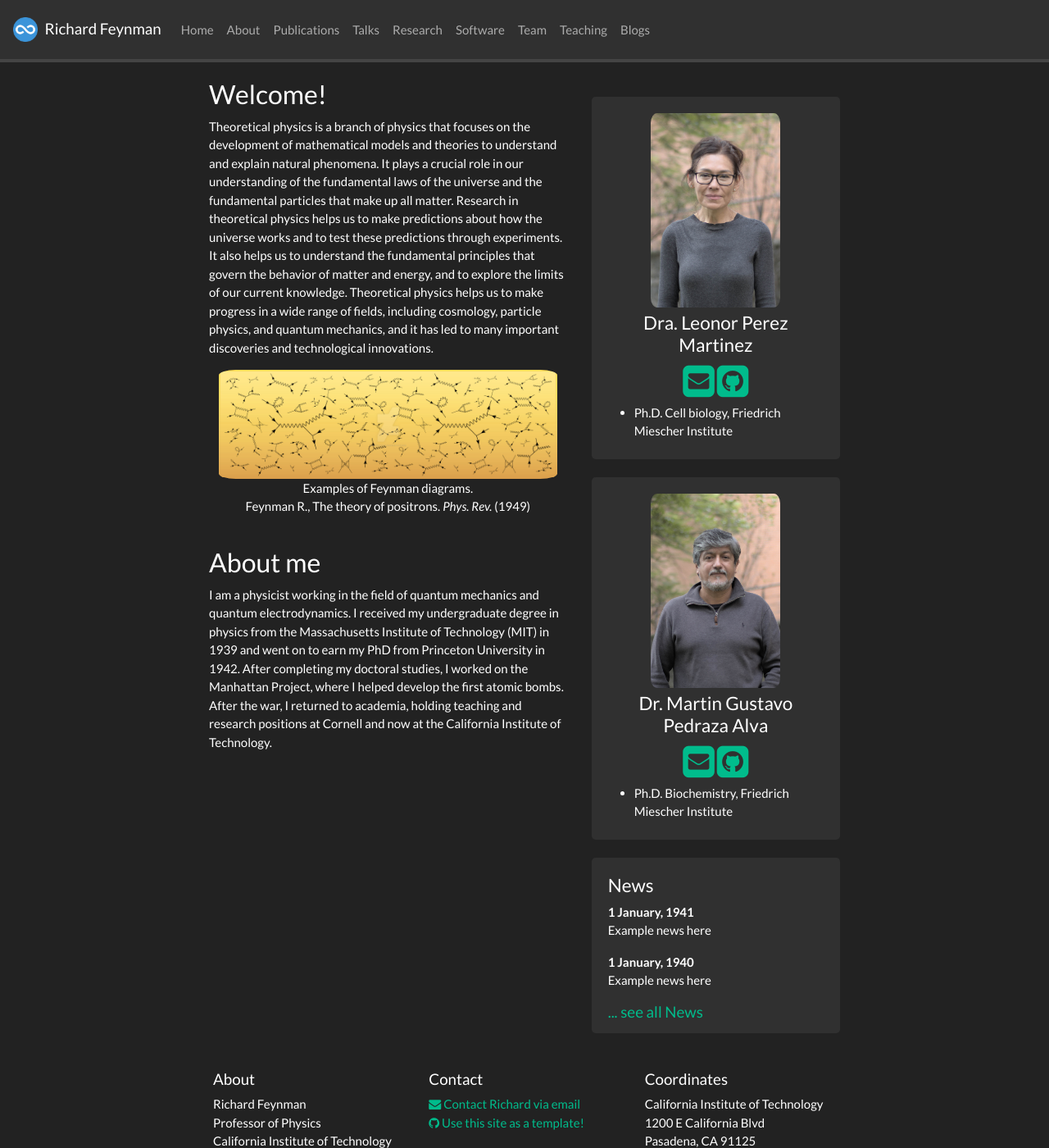
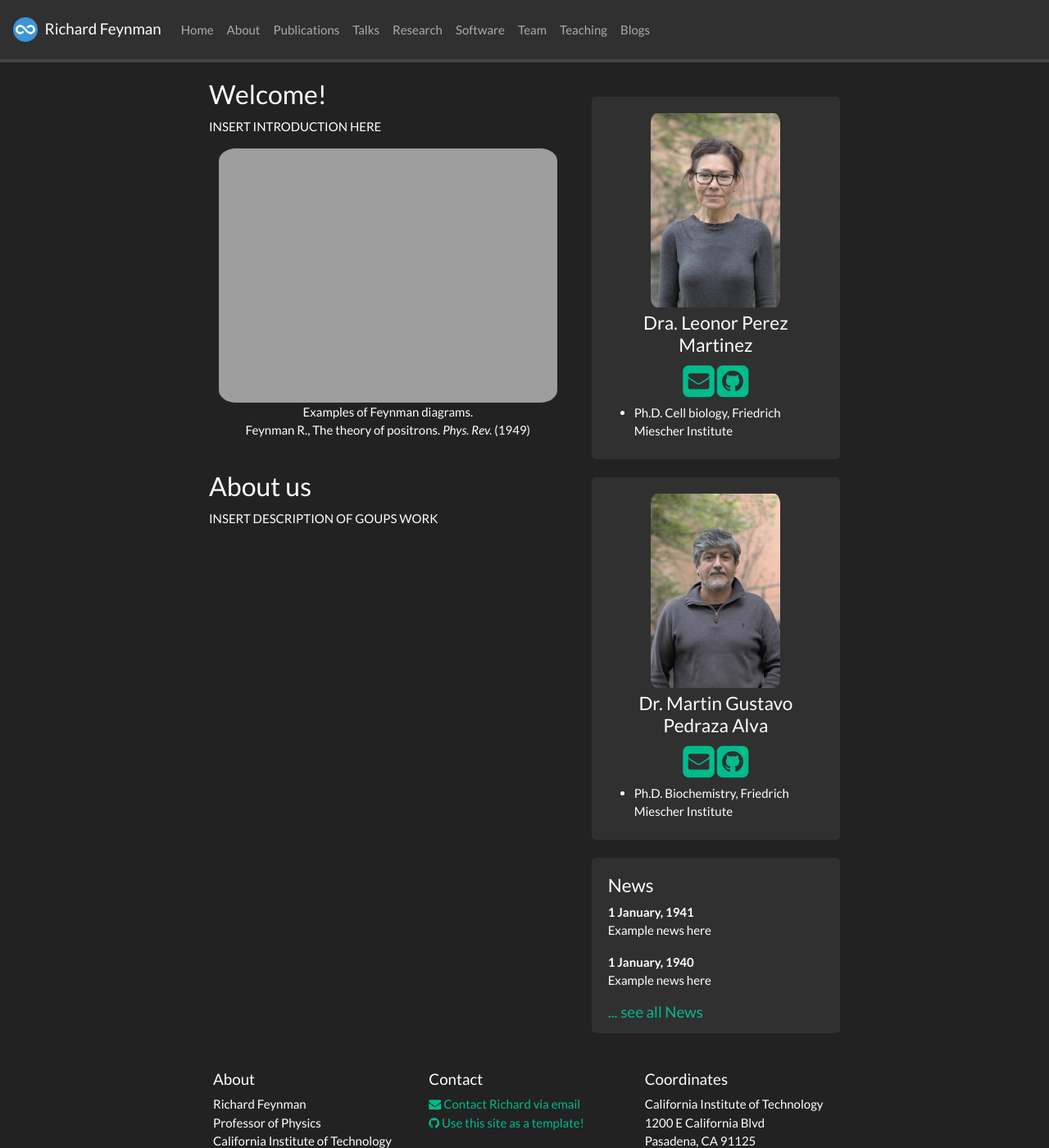
Before and after one commit to NeuroInmuno-IBT/NeuroInmuno-IBT.github.io, a Jekyll site: the page built from _pages/home.md, in a window 1280 px wide and 1400 px high. Shown: the whole window at 82% size. Built offline with Jekyll 4.4.1, drawn with Linux system fonts in a browser that asks for light colours; nearby versions of some CDN libraries; a style sheet for code colours, icons or effects is not loaded.

Commit message:
Update home.md

```diff
--- a/_pages/home.md
+++ b/_pages/home.md
@@ -7,16 +7,12 @@ permalink: /
 
 ### Welcome!
 
-Theoretical physics is a branch of physics that focuses on the development of mathematical models and theories to understand and explain natural phenomena.
-It plays a crucial role in our understanding of the fundamental laws of the universe and the fundamental particles that make up all matter.
-Research in theoretical physics helps us to make predictions about how the universe works and to test these predictions through experiments.
-It also helps us to understand the fundamental principles that govern the behavior of matter and energy, and to explore the limits of our current knowledge.
-Theoretical physics helps us to make progress in a wide range of fields, including cosmology, particle physics, and quantum mechanics, and it has led to many important discoveries and technological innovations.
+INSERT INTRODUCTION HERE
 
 <div class="container">
 <div class="row">
 <center>
-<img src="{{ site.url }}{{ site.baseurl }}/images/banner.jpg" width="100%"/><br/>
+<img src="{{ site.url }}{{ site.baseurl }}/images/BrainWords.jpg" width="100%"/><br/>
 Examples of Feynman diagrams. <br/>
 Feynman R., The theory of positrons. <i>Phys. Rev.</i> (1949)
 </center>
@@ -24,9 +20,6 @@ Feynman R., The theory of positrons. <i>Phys. Rev.</i> (1949)
 </div>
 <br/>
 
-### About me
+### About us
 
-I am a physicist working in the field of quantum mechanics and quantum electrodynamics.
-I received my undergraduate degree in physics from the Massachusetts Institute of Technology (MIT) in 1939 and went on to earn my PhD from Princeton University in 1942.
-After completing my doctoral studies, I worked on the Manhattan Project, where I helped develop the first atomic bombs.
-After the war, I returned to academia, holding teaching and research positions at Cornell and now at the California Institute of Technology.
+INSERT DESCRIPTION OF GOUPS WORK
```
